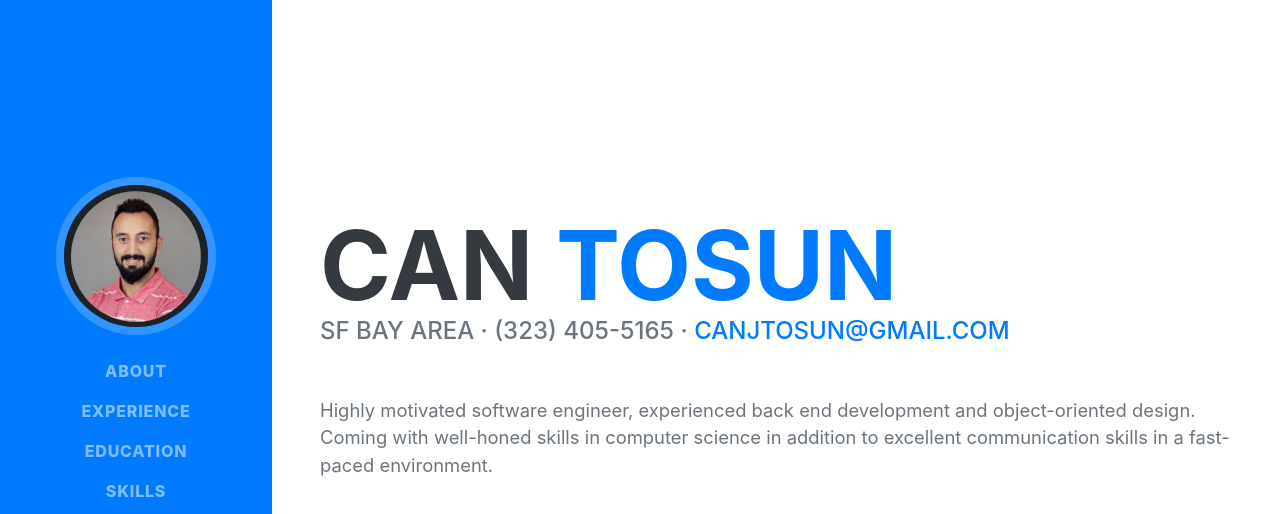
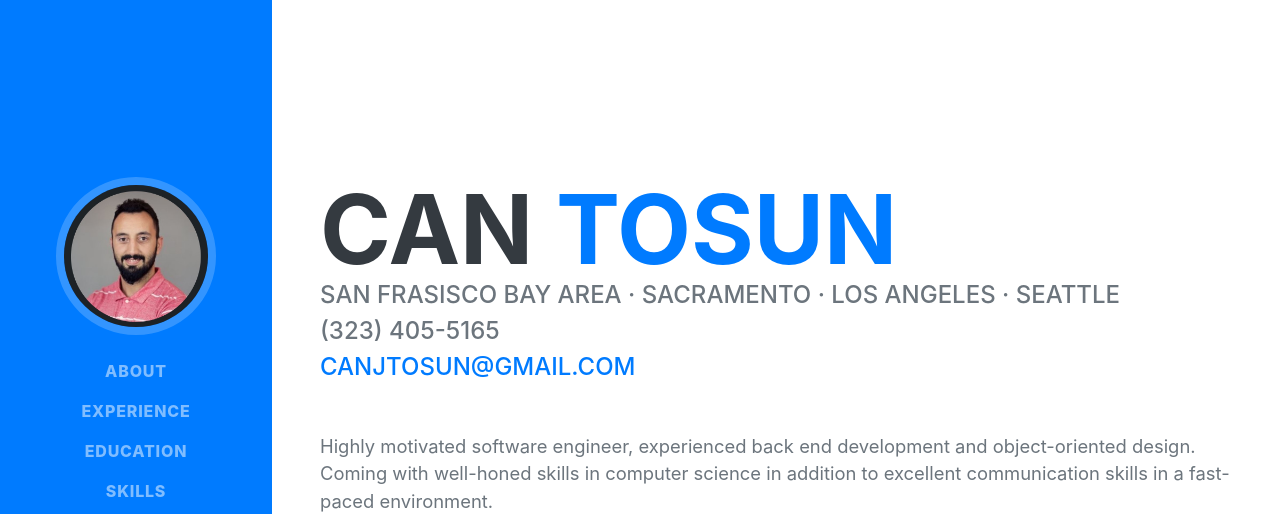
Before and after one commit to canjtosun/canjtosun.github.io, a website: page index.html in a window 1280 px wide. Shown: the top 514 px of the page. Drawn offline with nearby package versions, Linux system fonts and the light colour scheme; a web font is replaced by a local one.

Commit message:
updated resume

```diff
--- a/index.html
+++ b/index.html
@@ -45,7 +45,8 @@
                         <span class="text-primary">Tosun</span>
                     </h1>
                     <div class="subheading mb-5">
-                        SF Bay Area · (323) 405-5165 ·
+                        San Frasisco Bay Area · Sacramento · Los Angeles · Seattle <br>
+                        (323) 405-5165 <br>
                         <a href="mailto:canjtosun@gmail.com">canjtosun@gmail.com</a>
                     </div>
                     <p class="lead mb-5">Highly motivated software engineer, experienced back end
```
